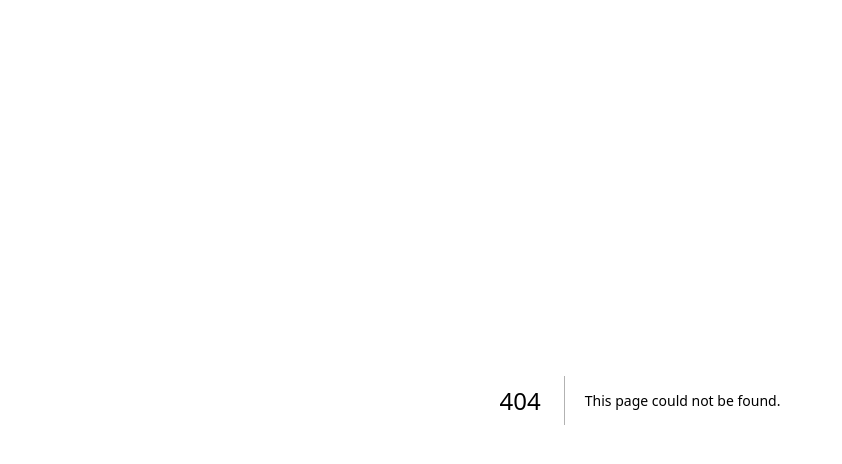
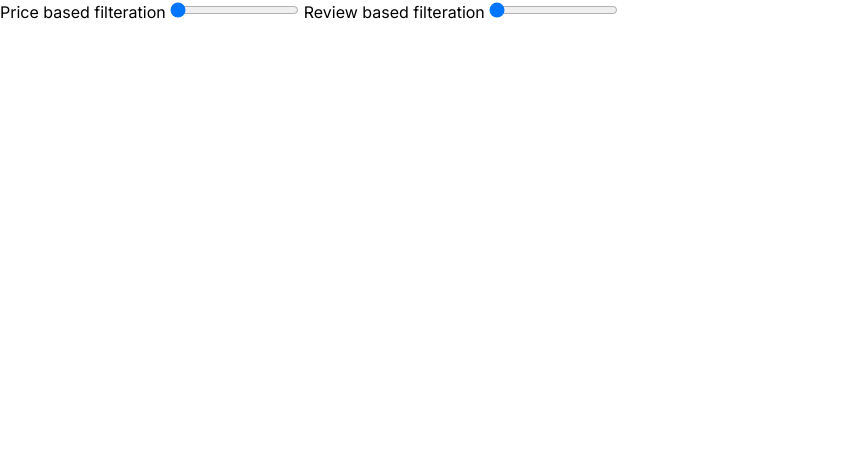
Before and after one commit to Harisali78/next-express, a Next.js app in the folder frontend/: page /FilterSearch in a window 1280 px wide. Before the commit this address had no page. Shown: the top 464 px of the page, without its empty margins (0-842 px from the left). Built offline with nearby package versions, Linux system fonts and the light colour scheme.

Commit message:
changing

```diff
--- a/frontend/app/filter/page.tsx
+++ b/frontend/app/FilterSearch/page.tsx
@@ -2,23 +2,32 @@ import React from 'react'
 import { useState } from 'react'
 import axios from 'axios';
 
-const Filter = () => {
+
+const FilterSearch = () => {
     const [price, setPrice] = useState(0);
     const [rating, setRating] = useState(0);
+    const [min, setMin] = useState();
+    const [max, setMax] = useState();
     const [products, setProducts] = useState([]);
 
     const handlePriceChange = (e) => {
-      setPrice(e.target.value);
+      const value = e.target.value;
+      console.log('Price:', value);
+      setPrice(value);
+      FilterProducts(1); // Call the filtering function here
     };
 
     const handleRatingChange = (e) => {
-      setPrice(e.target.value);
+      const value = e.target.value;
+      console.log('Rating:', value);
+      setRating(value);
+      FilterProducts(1);
     };
 
     const FilterProducts = async (page: number) => {
 
       try {
-        const response = await axios.get(`http://localhost:5000/api/v1/products?page=${page}`
+        const response = await axios.get(`http://localhost:5000/api/v1/products?page=${page}&min=${min}&max=${max}`
         );
         const data = await response;
         console.log(data);
@@ -34,6 +43,8 @@ const Filter = () => {
       <input
         type="range"
         id="rangeInput"
+        min="0"
+        max="100"
         name="rangeInput"
         value={price}
         onChange={handlePriceChange}
@@ -42,6 +53,8 @@ const Filter = () => {
       <input
         type="range"
         id="rangeInput"
+        min="0"
+        max="100"
         name="rangeInput"
         value={rating}
         onChange={handleRatingChange}
@@ -50,4 +63,4 @@ const Filter = () => {
   )
 }
 
-export default Filter;
+export default FilterSearch;
--- a/frontend/app/products/page.tsx
+++ b/frontend/app/products/page.tsx
@@ -8,6 +8,8 @@ import ReactStars from 'react-stars'
 import { HiOutlineTrash } from 'react-icons/hi'
 import { useRouter } from "next/navigation";
 import { AddProducts } from "../Model/page";
+import Filter from "../FilterSearch/page";
+import FilterSearch from "../FilterSearch/page";
 
 
 
@@ -41,7 +43,7 @@ const Products = () => {
   const getProducts = async (page: number) => {
 
     try {
-      const response = await axios.get(`http://localhost:5000/api/v1/products?page=${page}`
+      const response = await axios.get(`http://localhost:5000/api/v1/products`
       );
       const data = await response;
       console.log(data);
@@ -103,6 +105,7 @@ const Products = () => {
    >
        Search
    </button>
+   <FilterSearch/>
 
       {products.map((t: AddProducts) => (
         <div className="p-4 border-slate-300 my-3 flex justify-between gap-5 items-start">
```
Also changed, not shown: 2 other files (tests, documents, lock files or other folders).
